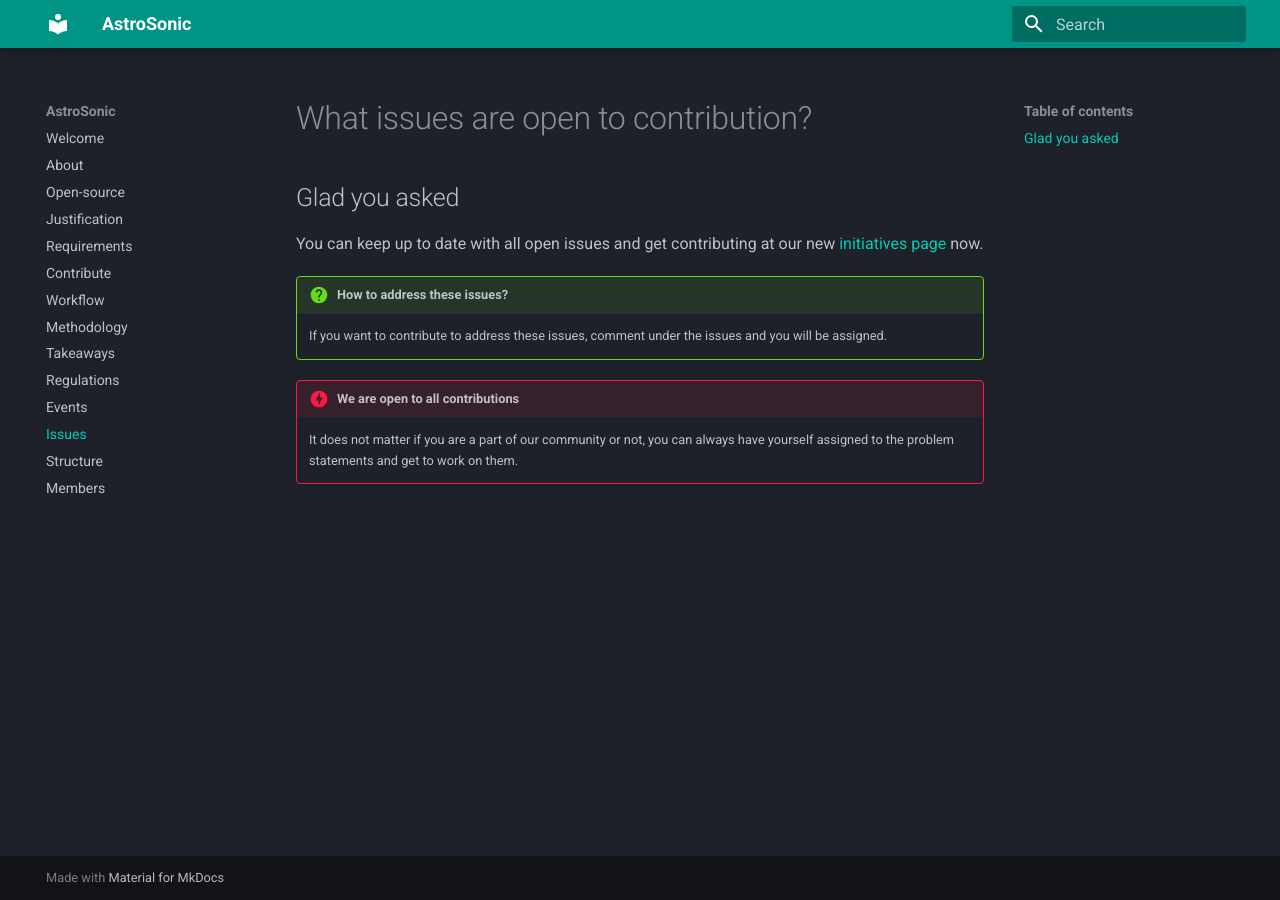
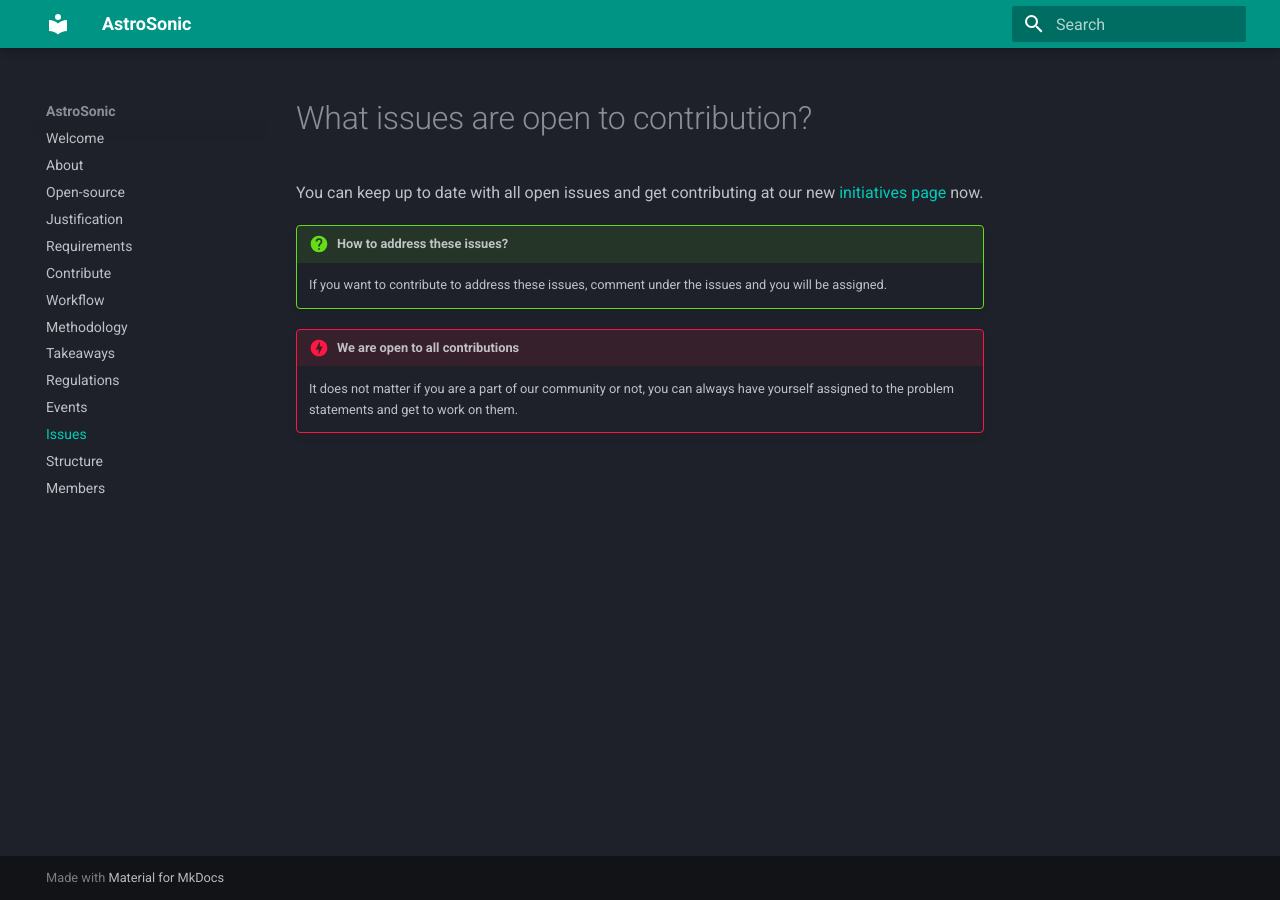
Before and after one commit to astrosonic/community-website, an MkDocs documentation site: the page built from docs/probs.md, in a window 1280 px wide. Built offline with MkDocs 1.6.1 and Material for MkDocs 9.7.7, drawn with Linux system fonts in a browser that asks for light colours.

Commit message:
Removed redundant header

```diff
--- a/docs/probs.md
+++ b/docs/probs.md
@@ -1,6 +1,4 @@
 # What issues are open to contribution?
-
-## Glad you asked
 
 You can keep up to date with all open issues and get contributing at our new [initiatives page](https://initiative.astrosonic.tech) now.
 
```
